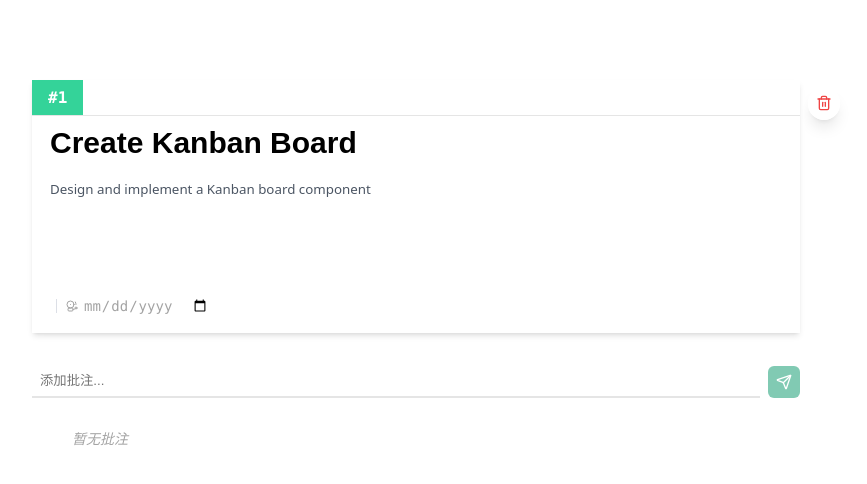
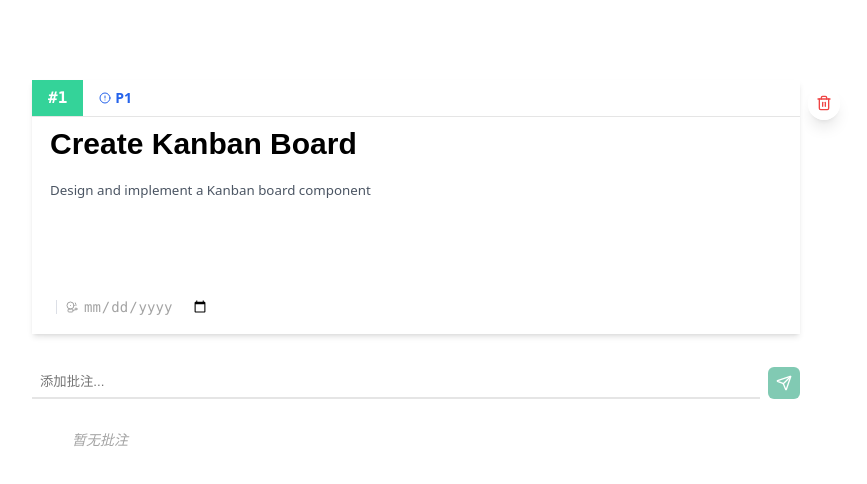
Before and after one commit to BigCoke233/vue-kanban, a Vue app: page /1 in a window 1280 px wide. Shown: the top 484 px of the page, without its empty margins (224-1091 px from the left). Built offline with nearby package versions, Linux system fonts and the light colour scheme.

Commit message:
feat: sort cards based on priority, show red shadow on cards close to due date

```diff
--- a/src/components/KanbanCard.vue
+++ b/src/components/KanbanCard.vue
@@ -1,5 +1,5 @@
 <script setup>
-import { Tag, Clock, BellElectric } from 'lucide-vue-next'
+import { Tag, Clock, BellElectric, AlertCircle } from 'lucide-vue-next'
 import { timeAgo } from 'humantime-js'
 import { computed } from 'vue'
 const emit = defineEmits(['dragstart', 'dragend'])
@@ -54,6 +54,31 @@ const createdDateString = computed(() => {
   return transformDate(props.data.created)
 })
 
+const isUrgent = computed(() => {
+  if (!props.data.due) return false
+  const due = new Date(props.data.due)
+  const now = new Date()
+  const diff = due - now
+  // Urgent if due within 24 hours (86400000 ms)
+  return diff > 0 && diff < 86400000
+})
+
+const remainingTime = computed(() => {
+  if (!props.data.due) return ''
+  const due = new Date(props.data.due)
+  const now = new Date()
+  const diff = due - now
+
+  if (diff <= 0) return 'Overdue'
+
+  const hours = Math.floor(diff / (1000 * 60 * 60))
+  if (hours < 24) {
+    return `${hours}h remaining`
+  }
+  const days = Math.floor(hours / 24)
+  return `${days}d remaining`
+})
+
 const dueDateString = computed(() => {
   if (!props.data.due) return ''
   return transformDate(props.data.due)
@@ -66,14 +91,33 @@ const dueDateString = computed(() => {
     @dragstart="startDrag"
     @dragend="onDragEnd"
     :id="`card-${props.data.id}`"
-    class="bg-white shadow-md font-sans cursor-pointer select-none"
+    class="bg-white shadow-md font-sans cursor-pointer select-none relative transition-all duration-300"
+    :class="{ 'shadow-red-200 shadow-lg border-2 border-red-500': isUrgent }"
     :style="{ ...props.style, viewTransitionName: `card-${props.data.id}` }"
   >
+    <div
+      v-if="isUrgent"
+      class="absolute -top-3 -right-2 bg-red-500 text-white text-xs font-bold px-2 py-1 rounded-full shadow-md flex items-center gap-1 z-10 animate-pulse"
+    >
+      <Clock size="12" /> {{ remainingTime }}
+    </div>
+
     <header class="flex gap-4 b-b-1 b-b-solid b-b-neutral-2">
       <div :class="`py-2 px-4 text-white font-extrabold font-mono ${props.color}`">
         #{{ props.data.id }}
       </div>
-      <div class="flex gap-3 py-2">
+      <div class="flex gap-3 py-2 items-center">
+        <div
+          v-if="props.data.priority"
+          class="text-sm font-bold flex items-center gap-1"
+          :class="{
+            'text-red-600': props.data.priority >= 3,
+            'text-yellow-600': props.data.priority === 2,
+            'text-blue-600': props.data.priority <= 1,
+          }"
+        >
+          <AlertCircle size="12" /> P{{ props.data.priority }}
+        </div>
         <div
           v-for="tag in props.data.tags"
           :key="tag"
--- a/src/stores/cards.js
+++ b/src/stores/cards.js
@@ -69,7 +69,9 @@ export const useCardStore = defineStore('cards', () => {
   watch(cards, save, { deep: true })
 
   function getCardsByStatus(status) {
-    return cards.value.filter((card) => card.status === status)
+    return cards.value
+      .filter((card) => card.status === status)
+      .sort((a, b) => (b.priority || 0) - (a.priority || 0))
   }
 
   function getCardById(id) {
```
